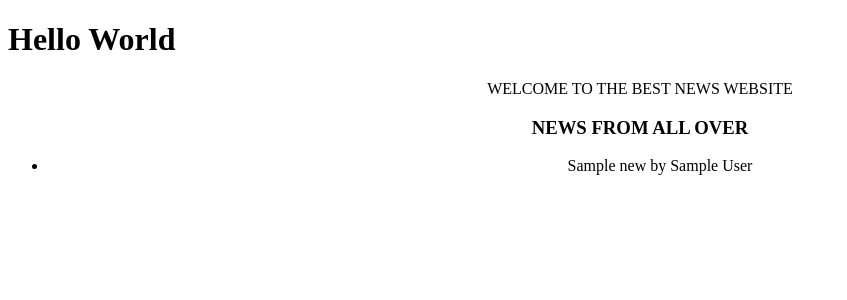
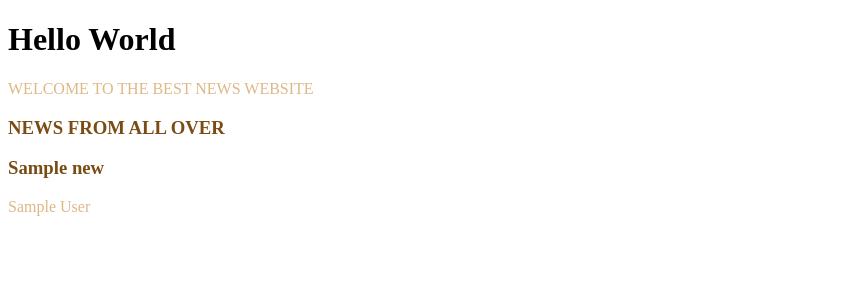
Before and after one commit to Ahonoryoshi/prime_news, a Flask app: template app/templates/index.html in a window 1280 px wide. Shown: the top 300 px of the page, without its empty margins (0-847 px from the left). Run offline with Flask 2, Linux system fonts and the light colour scheme; the template is opened without the code that fills it: most values are stand-ins (such as "Sample title", 1, 10 or a date in 2020); parts of the project's set-up code (start-up, migrations or seed data) failed here and were passed over.

Commit message:
create a for loop for displaying news

```diff
--- a/app/config.py
+++ b/app/config.py
@@ -18,7 +18,6 @@ class ProdConfig(Config):
     TOP_HEADLINES_BASE_API_URL = 'https://newsapi.org/v2/top-headlines?sources={}&apiKey={}'
     BUSINESS_TOP_HEADLINES = "https://newsapi.org/v2/top-headlines?country=us&category=business&apiKey={}"
 
-
 class DevConfig(Config):
     '''
     Development  configuration child class
--- a/app/templates/index.html
+++ b/app/templates/index.html
@@ -18,22 +18,26 @@
     <div class="container">
         <style>
             .container{
-                text-align: center;
+                text-align: left;
+            }
+            h3{
+                color: rgb(122, 76, 19);
+
+            }
+            p{
+                color: burlywood;
             }
         </style>
         <p>WELCOME TO THE BEST NEWS WEBSITE</p>
 
     </div>
-    <div class="container">
-        <!-- News section  -->
-        <h3> NEWS FROM ALL OVER</h3>
-         <ul>
-            {% for new in news %}
-                <li>{{ new.title}} by {{new.author}}</li>
-            {% endfor %}
-        </ul>
-
-    </div>
-
+    <!-- News section  -->
+    <h3> NEWS FROM ALL OVER</h3>
+    {% for new in news %}
+        <div  class="container">
+            <h3>{{ new.title}}</h3>
+            <p>{{new.author}} </p>
+        </div>
+    {% endfor %}
 </body>
 </html>
```
Also changed, not shown: app/request.py (+9 -8 lines).
